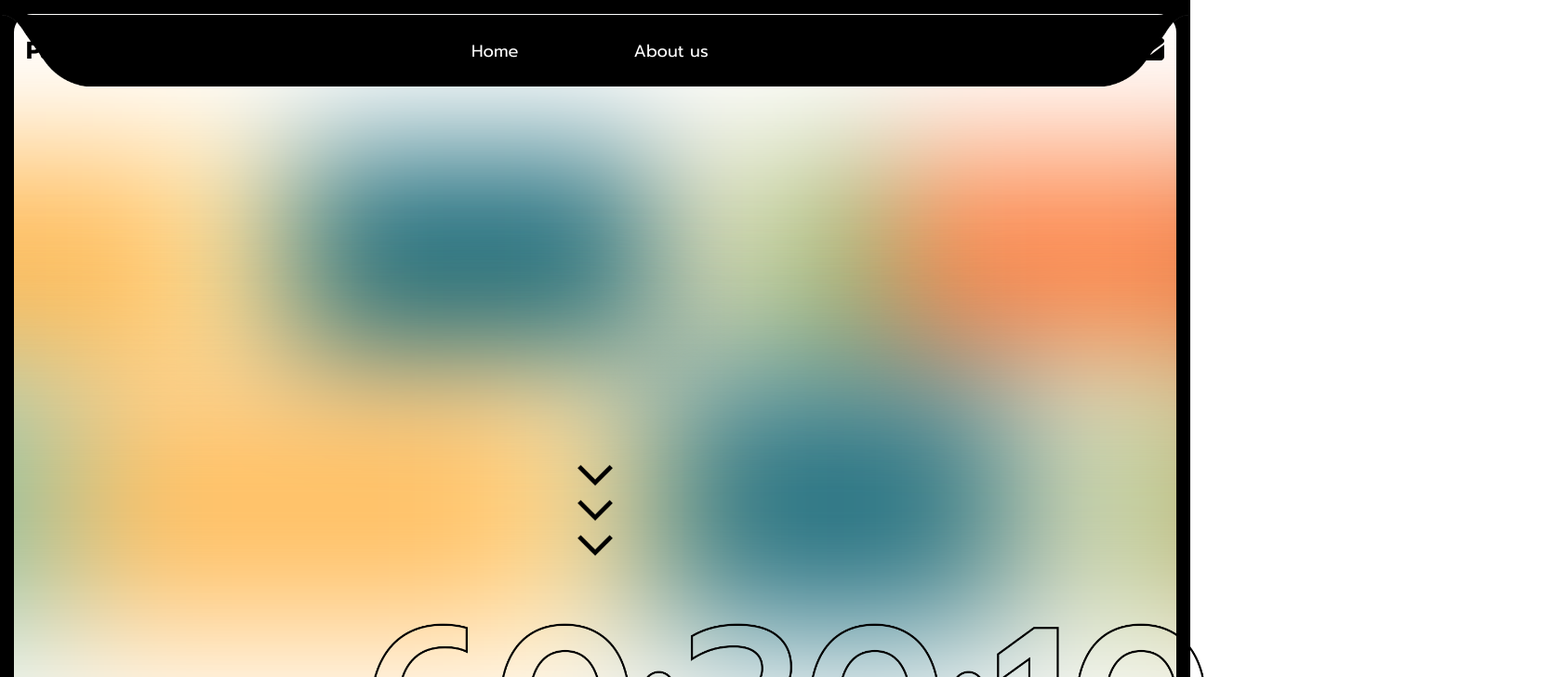
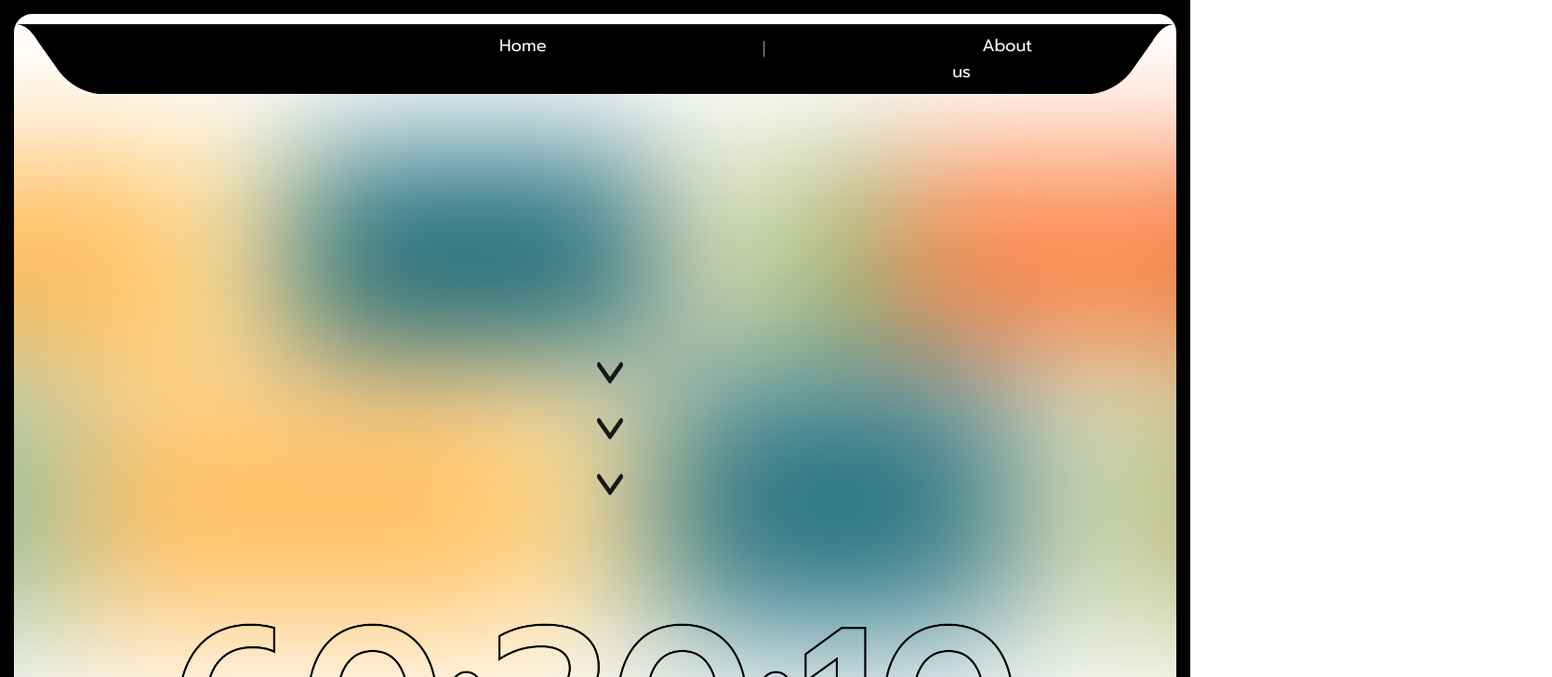
Before and after one commit to AnAntI1111/PaletteFlow_FrontEnd, a Next.js app: page / in a window 1280 px wide. Shown: the top 728 px of the page at 93% size, 1669 px wide, since content can reach past the window. Built offline with nearby package versions, Linux system fonts and the light colour scheme.

Commit message:
the arrow animation not done

```diff
--- a/pages/components/First.js
+++ b/pages/components/First.js
@@ -1,5 +1,8 @@
 import { motion } from "framer-motion";
 import styles from "./First.module.css";
+import { FontAwesomeIcon } from '@fortawesome/react-fontawesome';
+import { faChevronDown } from "@fortawesome/free-solid-svg-icons";
+
 
 export default function First({ scrollY, fadeStart, fadeOutStart }) {
     const isInverted = scrollY >= fadeStart;
@@ -15,7 +18,8 @@ export default function First({ scrollY, fadeStart, fadeOutStart }) {
             </div>
 
             {/* Section สำหรับรูป */}
-            <img
+            <div style={{ display: "flex", flexDirection: "column", alignItems: "center" }}>
+                {/* <img
                     className={styles.ImgSilde}
                     src="/silde.png"
                     width={40}
@@ -24,7 +28,19 @@ export default function First({ scrollY, fadeStart, fadeOutStart }) {
                         y: fadeOut ? -50 : 0
                     }}
                     transition={{ duration: 0.2 }}
-             />
+                /> */}
+
+                <motion.div
+                className={styles.slide}
+                initial={{ scaleY: 1 }}
+                animate={{ scaleY: [1, 1.5, 1] }}
+                transition={{ duration: 1.5, repeat: Infinity, ease: "easeInOut" }}
+                >
+                    <FontAwesomeIcon icon={faChevronDown} />
+                    <FontAwesomeIcon icon={faChevronDown} />
+                    <FontAwesomeIcon icon={faChevronDown} />
+
+                </motion.div>
 
                 <motion.img
                     className={styles.Img60}
@@ -49,5 +65,6 @@ export default function First({ scrollY, fadeStart, fadeOutStart }) {
                     transition={{ duration: 0.2 }}
                 />
             </div>
+        </div>
     );
 }
--- a/pages/components/First.module.css
+++ b/pages/components/First.module.css
@@ -160,28 +160,45 @@
     z-index: 800;
   }
 
+  .ImgContainer {
+    display: flex;
+    flex-direction: column;
+    align-items: center;
+}
+
   .ImgSilde, .Img60, .ImgP{
     position: absolute;
-    left: 50%;
+    justify-content: center;
+    align-items: center;
     transform: translateX(-50%);
   }
 
-  .ImgSilde {
-    top: 500px; /* ตำแหน่งจากด้านบน */
-    z-index: 0;
-    transform: translateX(-50%);
+  .slide {
+    z-index: 10;
+    position: absolute;
+    top: 50%;
+    left: 50%;
+    transform: translate(-50%, -50%);
+    display: flex;
+    flex-direction: column;
+    align-items: center;
+    gap: 10px; /* ปรับระยะห่างระหว่างไอคอน */
+    font-size: 2rem; /* ปรับขนาดไอคอน */
   }
+
 
   .Img60 {
     top: 670px; /* ระยะห่างจาก ImgSilde */
     z-index: 15;
-    left: 31%;
+    justify-content: center;
+    align-items: center;
     transform: translateX(-50%);
   }
 
   .ImgP {
     top: 800px; /* ปรับระยะห่าง */
     z-index: 2;
-    left: 21%;
+    justify-content: center;
+    align-items: center;
     transform: translateX(-50%);
   }
--- a/pages/navbar.js
+++ b/pages/navbar.js
@@ -12,8 +12,8 @@ export default function Navbar() {
         <nav className={styles.navbar}>
 
           <div className={styles.logo}>
-            <a href="/">
-                PaletteFlow
+            <a href="#">
+                <img src="/PaletteFlow.png" width={190} />
             </a>
           </div>
 
@@ -21,6 +21,7 @@ export default function Navbar() {
             <li className={styles.navItem}>
               <Link href="/">Home</Link>
             </li>
+            <li className={styles.i}>I</li>
             <li className={styles.navItem}>
               <Link href="/about">About us</Link>
             </li>
--- a/pages/navbar.module.css
+++ b/pages/navbar.module.css
@@ -1,10 +1,9 @@
 .navbar {
-    position: fixed; /* ติดจอบนสุด */
-    top: 15px;
+    position: absolute; /* ติดจอบนสุด */
     left: 0;
     width: 100%;
     background-color: transparent; /* หรือสีที่ต้องการ */
-    padding: 20px 28px;
+    padding: 20px 100px;
     display: flex;
     justify-content: space-between;
     align-items: center;
@@ -49,12 +48,19 @@
       list-style: none;
       margin: 0 auto;
       padding: 0;
+      pointer-events: none;
     }
 
     .navItem {
-      margin: 0 30px;
-      justify-content: space-evenly;
+      margin: 0 200px;
+      justify-content: space-around;
 
+    }
+
+    .i {
+      color: white;
+      font-size: 24px;
+      font-weight: 100;
     }
 
     .navItem a {
@@ -71,12 +77,10 @@
       border-radius: 50px;
     }
 
+
   .logo a{
     display: flex;
     align-items: center;
-    font-size: 26px;
-    font-weight: bold;
-    color: black; /* ตั้งค่าสีเริ่มต้นเป็นสีดำ */
     transition: color 0.2s ease; /* การเปลี่ยนแปลงสี */
   }
 
@@ -88,7 +92,7 @@
     display: flex;
     align-items: center;
     justify-content: space-between; /* Space between logo, nav items, and social icons */
-    gap: 10px;
+    gap: 20px;
   }
 
   .icon {
```
Also changed, not shown: public/logo.png (added), styles/Home.module.css (line endings or trailing spaces). Lines whose indentation alone changed are shown as unchanged.
